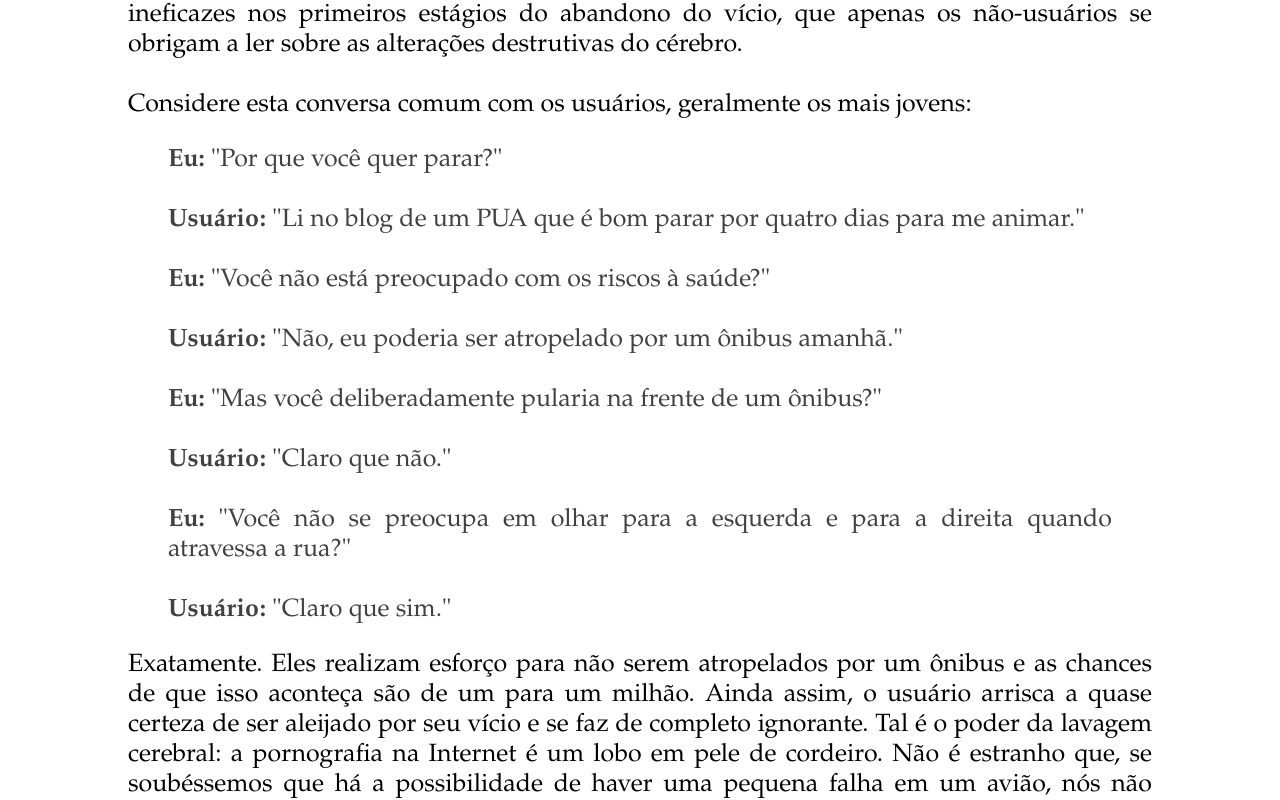
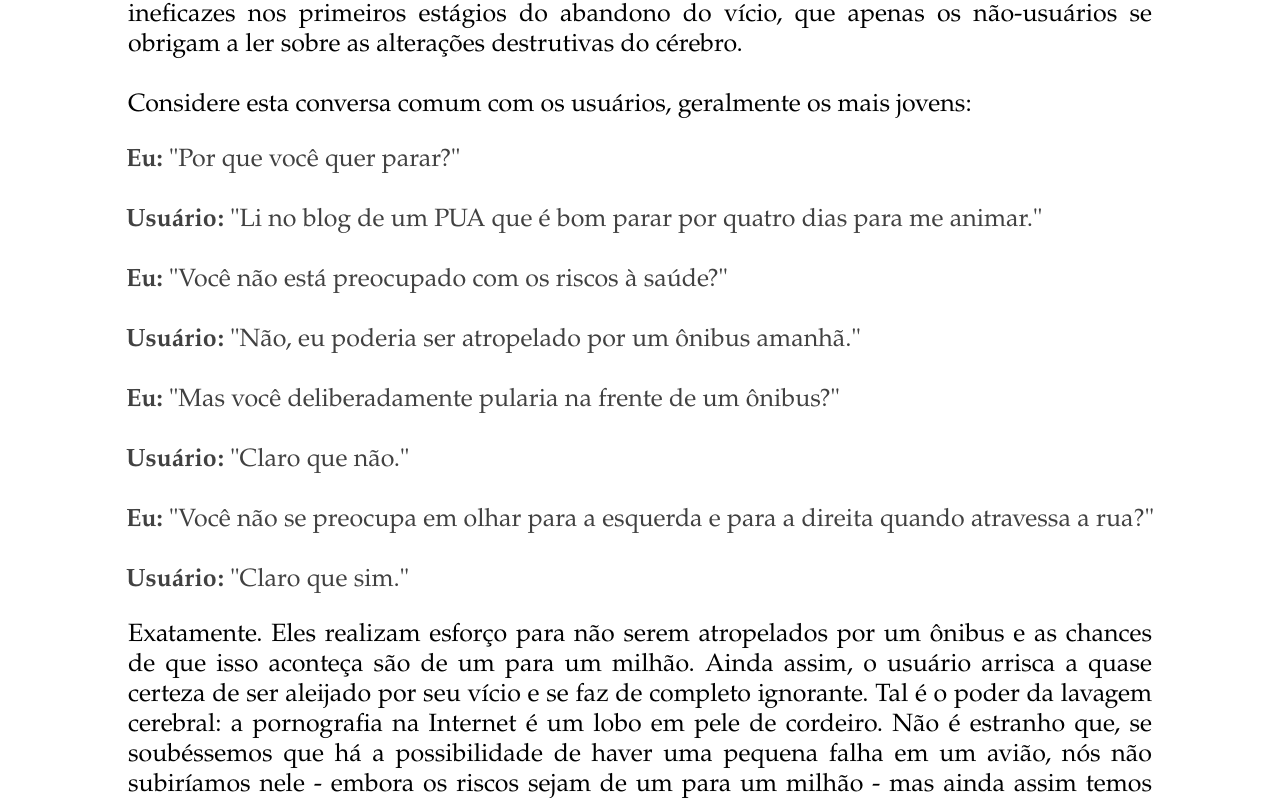
Before and after one commit to SerroPedro/O-Metodo-Facil, a plain HTML site: page _chapters/09-saude.html in a window 1280 px wide. Shown: the part 549-1349 px from the top of the page. Drawn offline with Linux system fonts and the light colour scheme.

Commit message:
Arrumar Blockote

```diff
--- a/style.css
+++ b/style.css
@@ -51,4 +51,5 @@ img {
 
 blockquote {
 color: rgb(65,65,65);
+margin: auto -0.2%
 }
```
